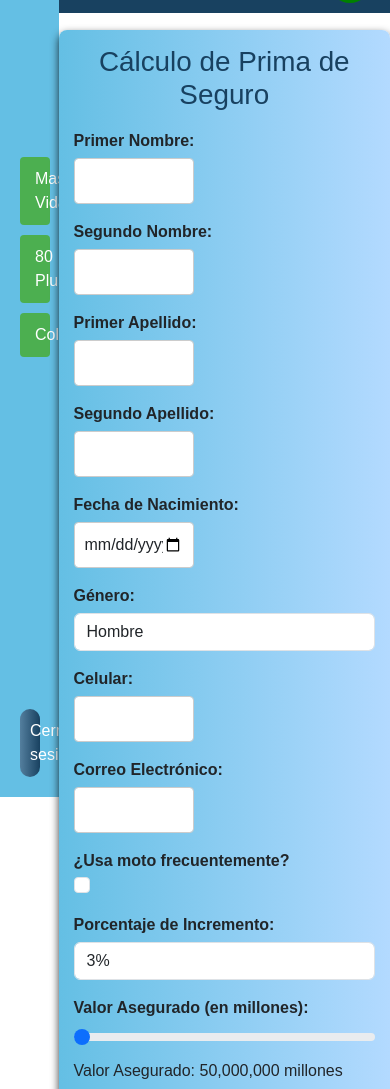
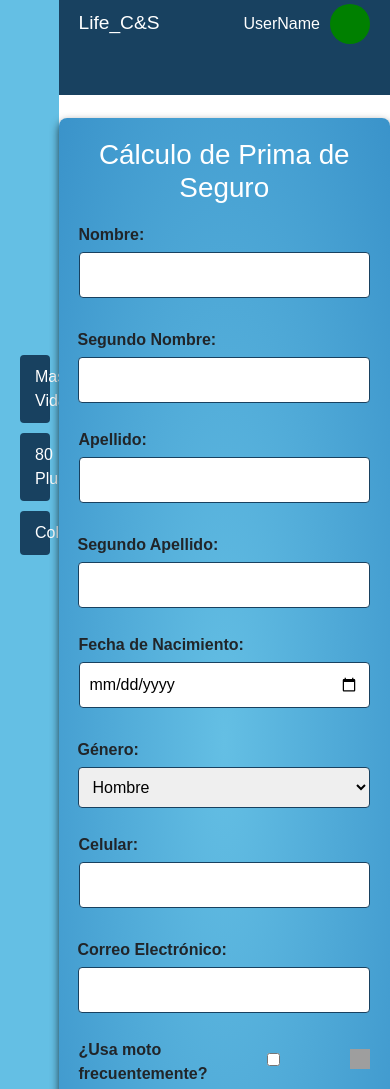
Before and after one commit to MiguelHerreraGK13/proyectoIntegradorFinal, a plain HTML site: page View/page/calculadora.html in a window 390 px wide. Shown: the part 47-1136 px from the top of the page. Drawn offline with nearby package versions, Linux system fonts and the light colour scheme; grey boxes are pictures that could not be loaded.

Commit message:
se reorganiza nuevamente la pagina calculadora, se da estilos, responsiva para equipos menores de 500px.

```diff
--- a/View/JS/Calculadora/calculadora.js
+++ b/View/JS/Calculadora/calculadora.js
@@ -44,7 +44,9 @@ const primas = {
       do {
           // Obtener los valores del formulario
           const nombre = document.getElementById("nombre").value;
+          const segundoNombre = document.getElementById("segundoNombre").value;
           const apellido = document.getElementById("apellido").value;
+          const segundoApellido = document.getElementById("segundoApellido").value;
           const fechaNacimiento = document.getElementById("fechaNacimiento").value;
           const genero = document.getElementById("genero").value;
           const celular = document.getElementById("celular").value;
@@ -95,7 +97,7 @@ const primas = {
               primaFinal *= 1.10; // Incremento del 10%
           }
 
-          // Aplicar sobrecosto si usa moto y tiene entre 50 años y +
+          // Aplicar sobrecosto si usa moto y tiene entre 51 años y +
           if (usaMoto && edad >51 && edad <= 79) {
               primaFinal *= 1.05; // Incremento del 5%
           }
@@ -105,7 +107,7 @@ const primas = {
 
           // Mostrar el resultado
           document.getElementById("resultado").style.display = "block";
-          document.getElementById("primaResultado").innerText = `La prima para ${nombre} ${apellido} de ${edad} años de edad, considerando un incremento del ${incremento}% y valor asegurado de ${valorAsegurado} millones es: $${primaFinal.toFixed(2)}`;
+          document.getElementById("primaResultado").innerText = `La prima para ${nombre} ${segundoNombre} ${apellido} ${segundoApellido} de ${edad} años de edad, considerando un incremento del ${incremento}% y valor asegurado de ${valorAsegurado} millones es: $${primaFinal.toFixed(2)}`;
 
           validacion = true;  // Si todo es correcto, salir del ciclo
       } while (!validacion);  // Continuar hasta que todos los datos sean válidos
--- a/View/Public/CSS/calculadora.css
+++ b/View/Public/CSS/calculadora.css
@@ -16,7 +16,7 @@ body {
     display: flex;
     flex-direction: column;
     align-content: center;
-    height: 100vh;
+    height: 170vh;
     padding: 20px;
 }
 
@@ -49,7 +49,7 @@ body {
 
 
 .logoEmpresa img {
-    width: 40%;
+    width: 50%;
     height: auto;
     align-content: center;
     margin-left: auto;
@@ -92,40 +92,47 @@ body {
 }
 /* inicio de estilos calculadora */
 
+
 .container {
     max-width: 600px;
-    margin-top: 5%;
-    padding: 15px;
-    background: linear-gradient(to left, rgb(179, 218, 255), var(--color-5));
+    margin: 7% auto;
+    padding: 20px;
+    background: radial-gradient(var(--color-5),var(--color-3));
     border-radius: 8px;
-    box-shadow: 0 4px 8px rgba(0, 0, 0, 0.8);
-
+    box-shadow: 0 4px 8px rgba(0, 0, 0, 0.7);
 }
-
-.camposFormulario {
-    display: flex;
-    flex-direction: row;
-}
-
 h1 {
     text-align: center;
-    color: var(--color-1);
+    color: white;
 }
 label {
     font-weight: bold;
     margin-top: 10px;
     display: block;
 }
-input[type="text"], input[type="date"], input[type="tel"], input[type="email"], select {
-    width: 40%;
+.input-group {
+    display: grid;
+    grid-template-columns: 1fr;
+    gap: 20px;
+    margin-bottom: 15px;
+}
+.input-group input, .input-group select {
+    width: 100%;
     padding: 10px;
-    margin-top: 5px;
-    margin-bottom: 10px;
-    border: 1px solid #ccc;
+    border: 1px solid var(--color-1);
     border-radius: 4px;
 }
-input[type="checkbox"] {
-    margin-right: 10px;
+.input-group label {
+    margin-bottom: 5px;
+}
+.checkbox-group {
+    display: flex;
+    align-items: center;
+}
+.checkbox-group img {
+    width: 20px;
+    height: 20px;
+    margin-left: 10px;
 }
 input[type="range"] {
     width: 100%;
@@ -134,7 +141,7 @@ input[type="range"] {
 }
 button {
     padding: 10px 15px;
-    background-color: #4CAF50;
+    background-color: var(--color-1);
     color: white;
     border: none;
     border-radius: 4px;
@@ -143,13 +150,13 @@ button {
     width: 100%;
 }
 button:hover {
-    background-color: #45a049;
+    background-color: var(--color-6);
 }
 .result {
     margin-top: 20px;
     padding: 15px;
-    background-color: #e2f0d9;
-    border: 1px solid #4CAF50;
+    background-color: white;
+    border: 1px solid var(--color-1);
     border-radius: 4px;
     display: none;
 }
@@ -157,3 +164,25 @@ button:hover {
     color: red;
     font-weight: bold;
 }
+
+/* Media Query para pantallas más grandes (más de 500px) */
+@media (min-width: 500px) {
+    .input-group {
+        grid-template-columns: 1fr 1fr;
+    }
+
+    .input-group input, .input-group select {
+        width: 100%;
+    }
+
+    .checkbox-group {
+        justify-content: space-between;
+    }
+}
+
+/* Media Query para pantallas más grandes (más de 800px) */
+@media (min-width: 800px) {
+    .container {
+        max-width: 800px;
+    }
+}
--- a/View/page/calculadora.html
+++ b/View/page/calculadora.html
@@ -44,50 +44,65 @@
         <!-- Contenido principal: calculadora-->
         <div class="container">
             <h1>Cálculo de Prima de Seguro</h1>
-            <div class="camposFormulario row">
-                <form id="formularioSeguro" class="col-12">
-                    <div class="col-md-6 mb-3">
-                        <label for="nombreUno">Primer Nombre:</label>
-                        <input type="text" id="nombreUno" class="form-control" required>
+
+            <form id="formularioSeguro">
+                <!-- Datos del Asegurado -->
+                <div class="input-group">
+                    <div>
+                        <label for="nombre">Nombre:</label>
+                        <input type="text" id="nombre" required>
                     </div>
-                    <div class="col-md-6 mb-3">
-                        <label for="nombreDos">Segundo Nombre:</label>
-                        <input type="text" id="nombreDos" class="form-control" required>
+                    <div>
+                        <label for="segundoNombre">Segundo Nombre:</label>
+                        <input type="text" id="segundoNombre">
                     </div>
-                    <div class="col-md-6 mb-3">
-                        <label for="apellidoUno">Primer Apellido:</label>
-                        <input type="text" id="apellidoUno" class="form-control" required>
+                </div>
+
+                <div class="input-group">
+                    <div>
+                        <label for="apellido">Apellido:</label>
+                        <input type="text" id="apellido" required>
                     </div>
-                    <div class="col-md-6 mb-3">
-                        <label for="apellidoDos">Segundo Apellido:</label>
-                        <input type="text" id="apellidoDos" class="form-control" required>
+                    <div>
+                        <label for="segundoApellido">Segundo Apellido:</label>
+                        <input type="text" id="segundoApellido">
                     </div>
-                    <div class="col-md-6 mb-3">
+                </div>
+
+                <div class="input-group">
+                    <div>
                         <label for="fechaNacimiento">Fecha de Nacimiento:</label>
-                        <input type="date" id="fechaNacimiento" class="form-control" required>
+                        <input type="date" id="fechaNacimiento" required>
                     </div>
-                    <div class="col-md-6 mb-3">
+                    <div>
                         <label for="genero">Género:</label>
-                        <select id="genero" class="form-control" required>
+                        <select id="genero" required>
                             <option value="hombre">Hombre</option>
                             <option value="mujer">Mujer</option>
                         </select>
                     </div>
-                    <div class="col-md-6 mb-3">
+                </div>
+
+                <div class="input-group">
+                    <div>
                         <label for="celular">Celular:</label>
-                        <input type="tel" id="celular" class="form-control" pattern="[0-9]{9}" required>
+                        <input type="tel" id="celular" pattern="[0-9]{9}" required>
                     </div>
-                    <div class="col-md-6 mb-3">
+                    <div>
                         <label for="email">Correo Electrónico:</label>
-                        <input type="email" id="email" class="form-control" required>
+                        <input type="email" id="email" required>
                     </div>
-                    <div class="col-md-6 mb-3">
+                </div>
+
+                <div class="input-group">
+                    <div class="checkbox-group">
                         <label for="usaMoto">¿Usa moto frecuentemente?</label>
-                        <input type="checkbox" id="usaMoto" class="form-check-input">
+                        <input type="checkbox" id="usaMoto">
+                        <img src="https://img.icons8.com/ios/452/motorcycle.png" alt="Moto Icon">
                     </div>
-                    <div class="col-md-6 mb-3">
+                    <div>
                         <label for="incremento">Porcentaje de Incremento:</label>
-                        <select id="incremento" class="form-control" required>
+                        <select id="incremento" required>
                             <option value="3">3%</option>
                             <option value="4">4%</option>
                             <option value="5">5%</option>
@@ -96,17 +111,15 @@
                             <option value="8">8%</option>
                         </select>
                     </div>
-                    <div class="col-12 mb-3">
-                        <label for="valorAsegurado">Valor Asegurado (en millones):</label>
-                        <input type="range" id="valorAsegurado" class="form-range" min="50" max="500" step="1" value="50" oninput="actualizarValorAsegurado()">
-                        <p>Valor Asegurado: <span id="valorAseguradoDisplay">50,000,000</span> millones</p>
-                    </div>
-                    <div class="col-12">
-                        <button type="button" class="btn btn-primary w-100" onclick="calcularPrima()">Calcular Prima</button>
-                    </div>
-                </form>
-            </div>
+                </div>
 
+                <!-- Barra de Progreso para el valor asegurado -->
+                <label for="valorAsegurado">Valor Asegurado (en millones):</label>
+                <input type="range" id="valorAsegurado" min="50" max="500" step="1" value="50" oninput="actualizarValorAsegurado()">
+                <p>Valor Asegurado: <span id="valorAseguradoDisplay">50,000,000</span> millones</p>
+
+                <button type="button" onclick="calcularPrima()">Calcular Prima</button>
+            </form>
 
             <div class="result" id="resultado">
                 <h3>Resultado:</h3>
@@ -116,8 +129,6 @@
             <div class="error" id="error"></div>
         </div>
 
-    </div>
-
 
     <script src="../JS/Calculadora/calculadora.js"></script>
 </body>
```
